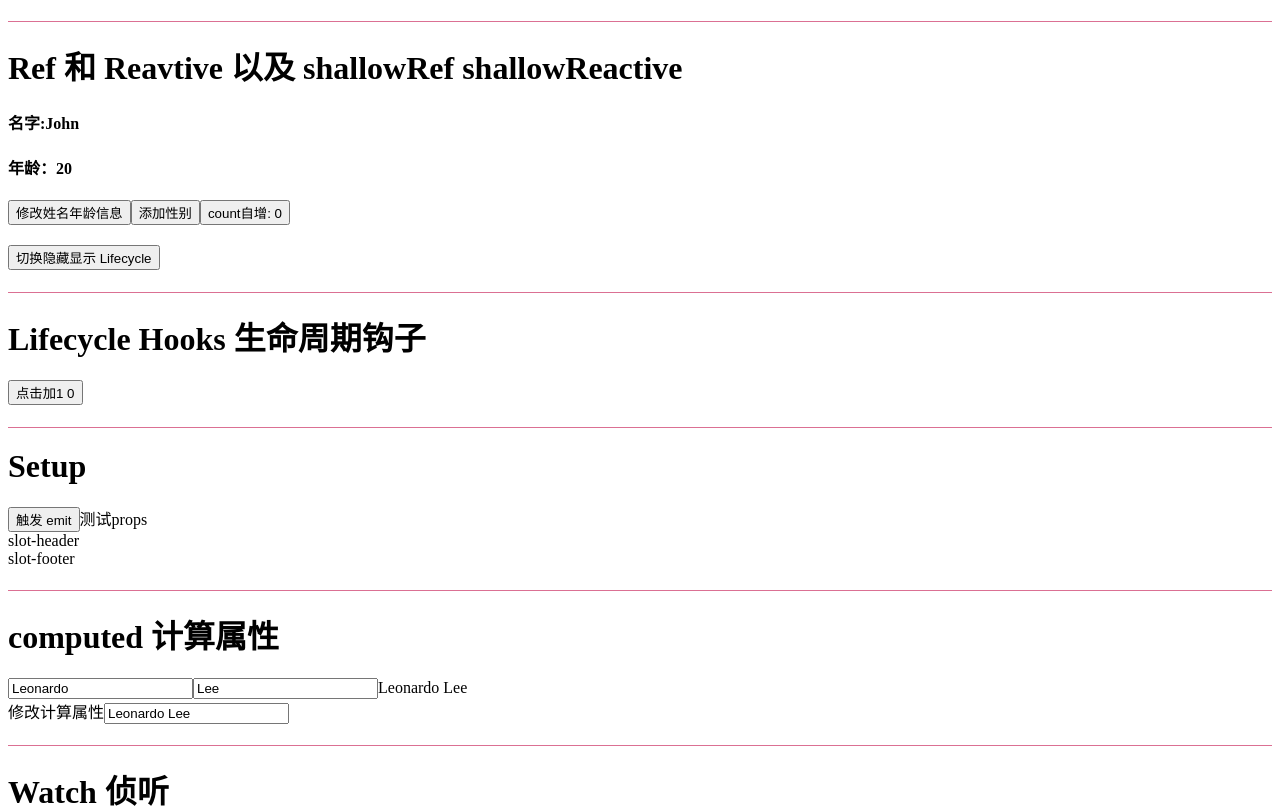
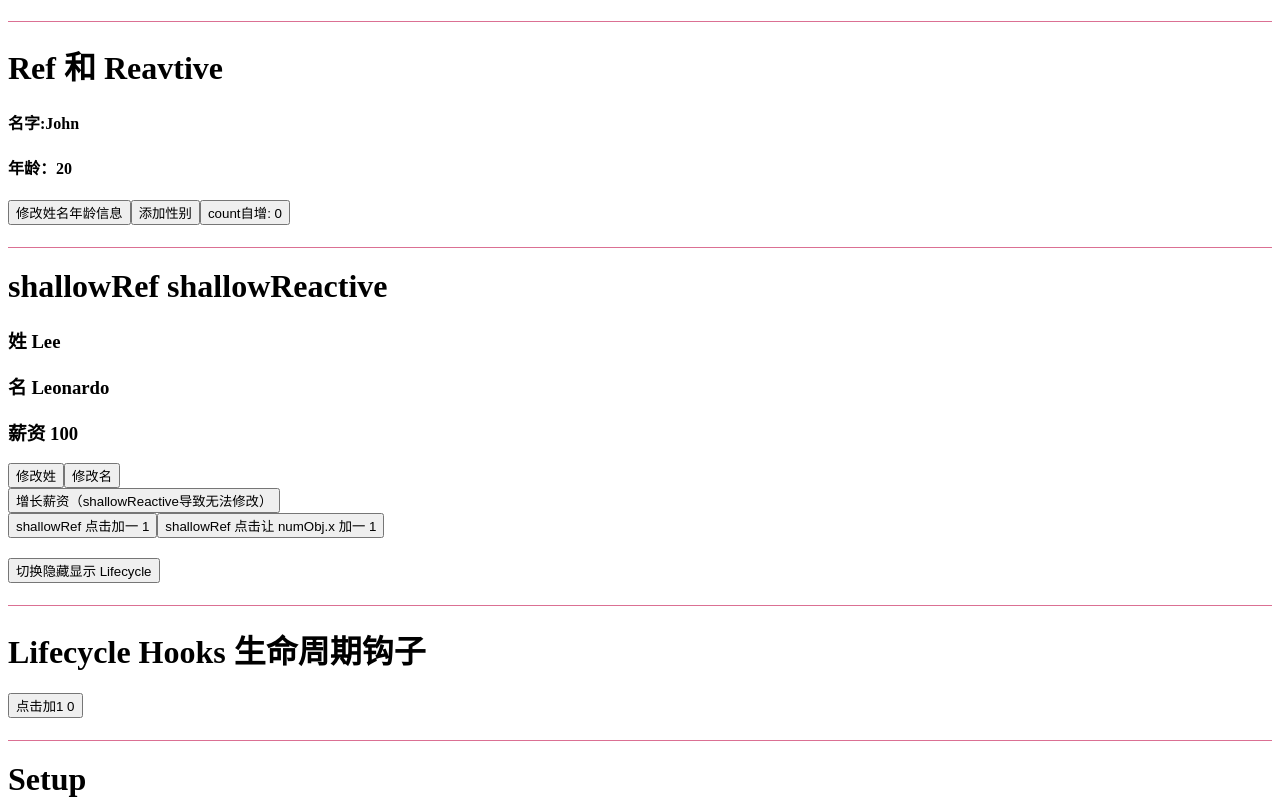
Before and after one commit to leechaojie/Vue3-Typescript-Vite, a Vue app: page / in a window 1280 px wide. Shown: the top 808 px of the page. Built offline with nearby package versions, Linux system fonts and the light colour scheme.

Commit message:
shallowRef and shallowReactive

```diff
--- a/src/App.vue
+++ b/src/App.vue
@@ -1,6 +1,7 @@
 <script setup lang="ts">
 import { ref, watch } from 'vue'
 import RefAndReavtive from './components/RefAndReavtive.vue'
+import ShallowRefAndShallowReactive from './components/ShallowRefAndShallowReactive.vue'
 import Lifecycle from './components/Lifecycle.vue'
 import Setup from './components/Setup.vue'
 import Computed from './components/Computed.vue'
@@ -23,7 +24,8 @@ watch(isShow, (value: boolean) => {
 </script>
 
 <template>
-  <RefAndReavtive msg="Ref 和 Reavtive 以及 shallowRef shallowReactive" />
+  <RefAndReavtive msg="Ref 和 Reavtive" />
+  <ShallowRefAndShallowReactive />
   <br/>
   <button style="margin-top: 20px;" @click="isShow = !isShow">切换隐藏显示 Lifecycle</button>
   <Lifecycle  v-if="isShow" />
--- /dev/null
+++ b/src/components/shallowRefAndShallowReactive.vue
@@ -0,0 +1,45 @@
+<script setup lang="ts">
+import { shallowRef, shallowReactive } from 'vue';
+
+// 1 shallowReactive 只能做相应式的一层嵌套
+// 如果有一个很深的对象，我们只想要外层的做响应式，就可以使用 shallowReactive
+const person = shallowReactive({
+	firstName: 'Leonardo',
+	lastName: 'Lee',
+	jobs: {
+		job1: [
+			{
+				name: '前端开发',
+				salary: 100,
+			},
+			{
+				name: '后端开发',
+				salary: 1000,
+			},
+		],
+	},
+});
+
+// 2 shallowRef 只能对基础类型进行响应式
+const num = shallowRef(1);
+// 3 shallowRef 不会处理对象类型的响应式，ref 会通过 eactive 转为代理对象
+// 如果有一个对象，后续不会修改对象中的属性，就可以用 shallowRef
+const numObj = shallowRef({
+	x: 1,
+});
+// console.log('numObj', numObj); // 内部 value 是 object ，而不是 Proxy
+</script>
+
+<template>
+	<h1>shallowRef shallowReactive</h1>
+	<h3>姓 {{ person.lastName }}</h3>
+	<h3>名 {{ person.firstName }}</h3>
+	<h3>薪资 {{ person.jobs.job1[0].salary }}</h3>
+	<button @click="person.lastName += '__'">修改姓</button>
+	<button @click="person.firstName += '--'">修改名</button>
+	<br />
+	<button @click="person.jobs.job1[0].salary++">增长薪资（shallowReactive导致无法修改）</button>
+	<br />
+	<button @click="num++">shallowRef 点击加一 {{ num }}</button>
+	<button @click="numObj.x++">shallowRef 点击让 numObj.x 加一 {{ numObj.x }}</button>
+</template>
```
